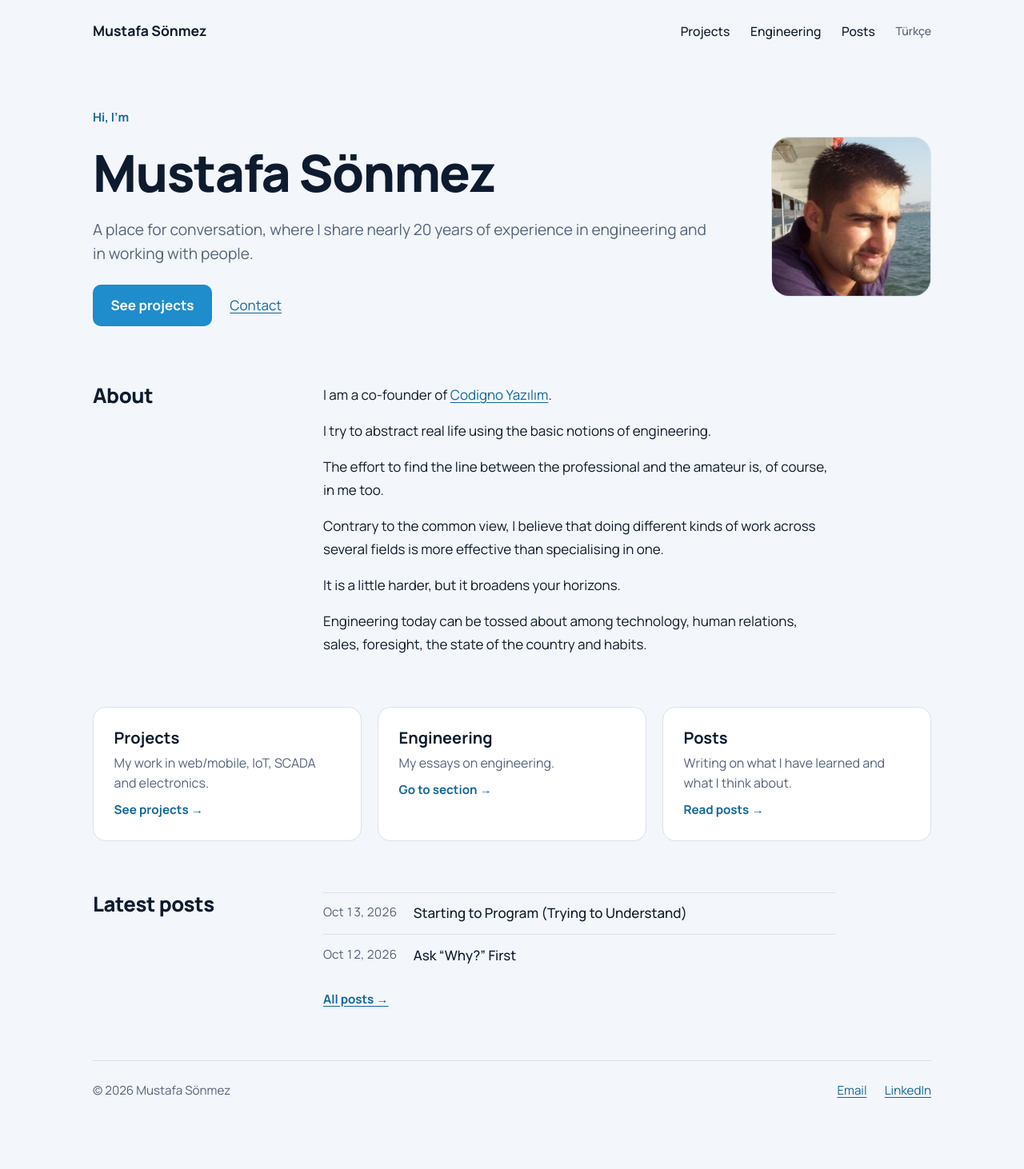
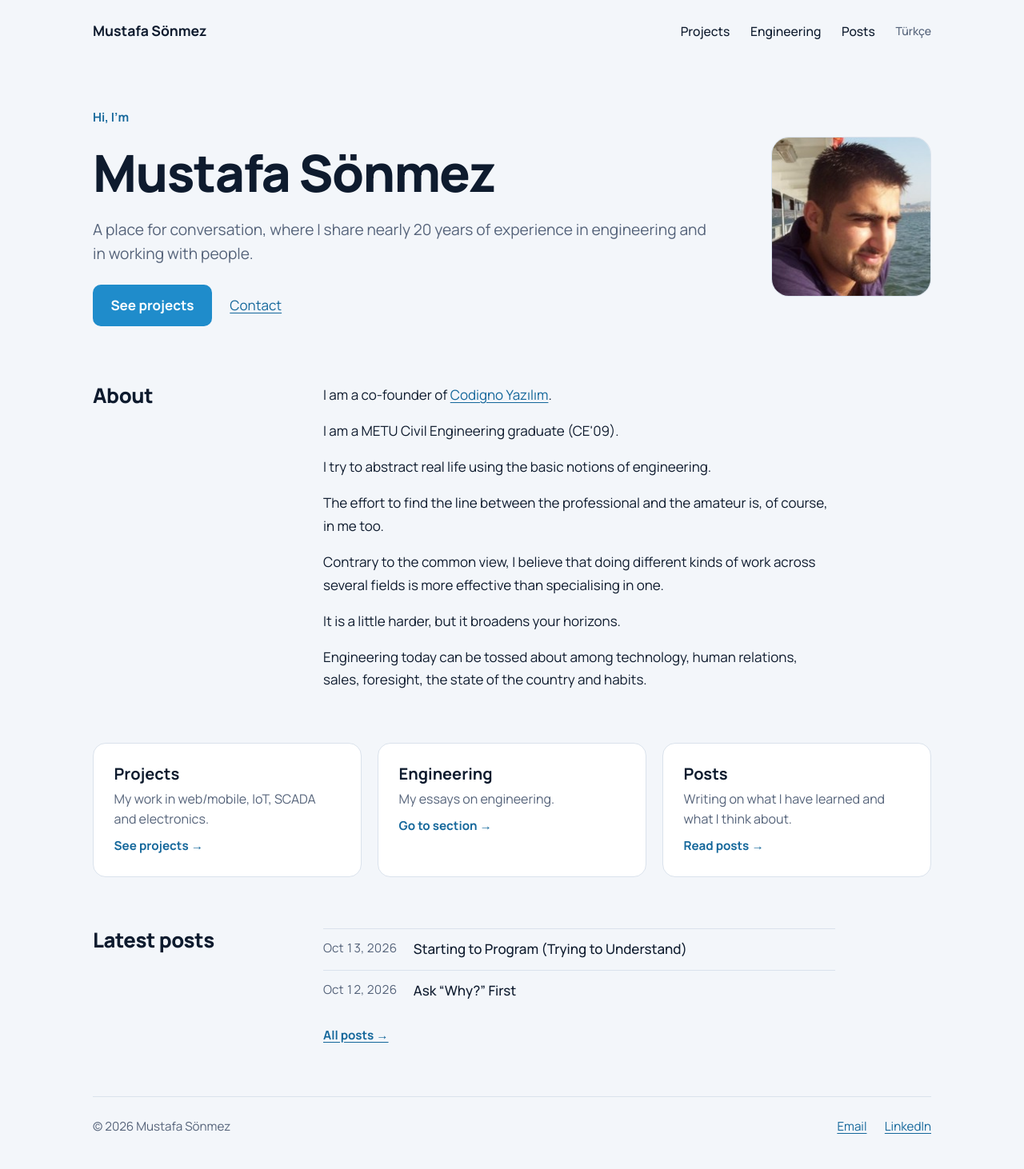
Before and after one commit to sonmezmustafa/sonmezmustafa.github.io, a Jekyll site: the page built from en/index.html, in a window 1280 px wide. Shown: the whole page at 80% size. Built offline with Jekyll 4.4.1, drawn with Linux system fonts in a browser that asks for light colours; before the commit the page ends 1417 px from its top, so only the background shows below that.

Commit message:
Hakkımda: ODTÜ İnşaat Mühendisliği mezunu (CE'09); şemaya alumniOf

```diff
--- a/_layouts/default.html
+++ b/_layouts/default.html
@@ -64,6 +64,7 @@
         "image": {{ site.person_image | absolute_url | jsonify }},
         "jobTitle": {{ t.job_title | jsonify }},
         "worksFor": { "@type": "Organization", "name": "Codigno Yazılım", "url": "https://codigno.com/" },
+        "alumniOf": { "@type": "CollegeOrUniversity", "name": "Orta Doğu Teknik Üniversitesi", "alternateName": ["ODTÜ", "METU", "Middle East Technical University"], "url": "https://www.metu.edu.tr/" },
         "sameAs": {{ site.same_as | jsonify }}
       }
     ]
--- a/en/index.html
+++ b/en/index.html
@@ -20,6 +20,7 @@ description: Personal site of Mustafa Sönmez, sharing nearly 20 years of experi
   <h2>About</h2>
   <div class="prose">
     <p>I am a co-founder of <a href="https://codigno.com/">Codigno Yazılım</a>.</p>
+    <p>I am a METU Civil Engineering graduate (CE'09).</p>
     <p>I try to abstract real life using the basic notions of engineering.</p>
     <p>The effort to find the line between the professional and the amateur is, of course, in me too.</p>
     <p>Contrary to the common view, I believe that doing different kinds of work across several fields is more effective than specialising in one.</p>
--- a/index.html
+++ b/index.html
@@ -20,6 +20,7 @@ description: Mustafa Sönmez'in yaklaşık 20 yıllık mühendislik ve insani te
   <h2>Hakkımda</h2>
   <div class="prose">
     <p><a href="https://codigno.com/">Codigno Yazılım</a>'ın kurucu ortağıyım.</p>
+    <p>ODTÜ İnşaat Mühendisliği mezunuyum (CE'09).</p>
     <p>Temel mühendislik nosyonları ile gerçek hayatı soyutlaştırmaya çalışıyorum.</p>
     <p>Profesyonellik ile amatörlük arasındaki çizgiyi arama çabası, elbette bende de var.</p>
     <p>Genel kanının aksine, bir alanda özelleşmek yerine çoklu alanlarda farklı işler yapmanın daha etkin olduğuna inanıyorum.</p>
```
